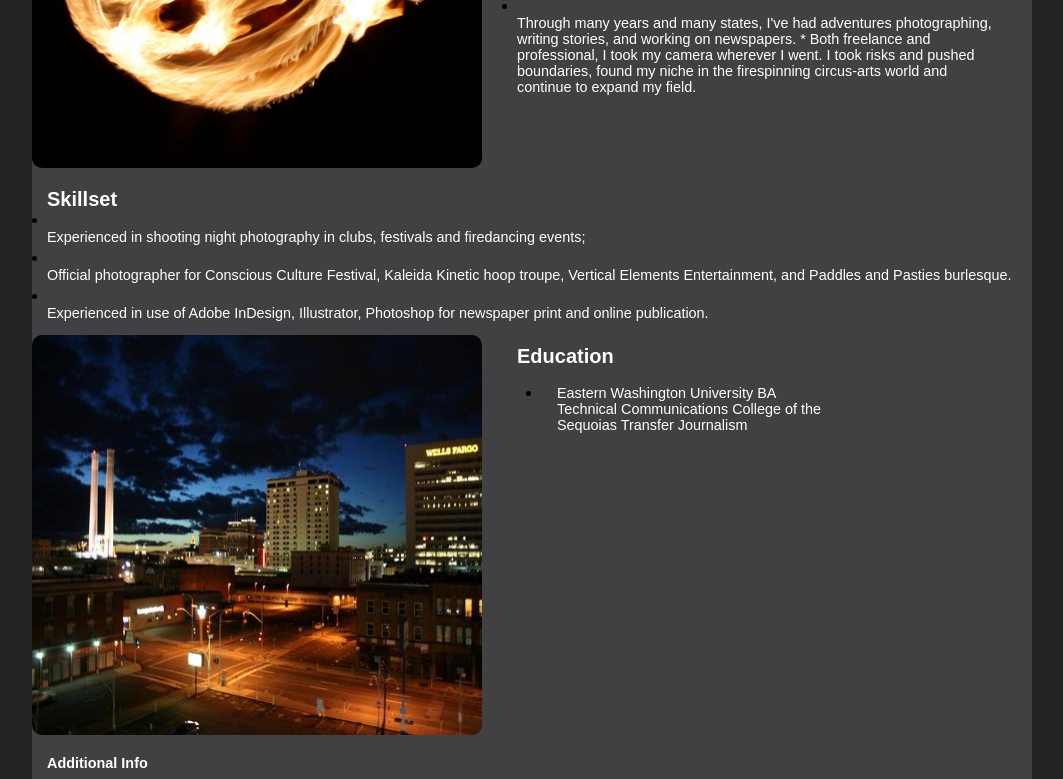
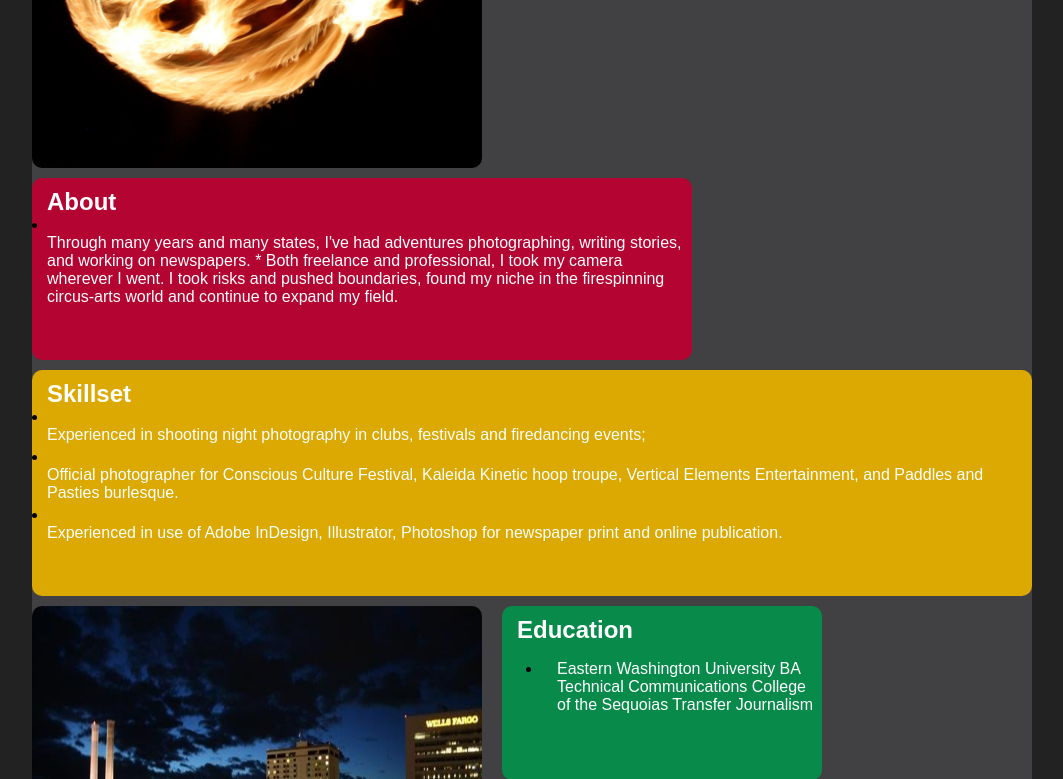
Before and after one commit to tericloth/p2-resume, a plain HTML site: page index.html in a window 1280 px wide. Shown: the part 392-1171 px from the top of the page, without its empty margins (108-1171 px from the left). Drawn offline with Linux system fonts and the light colour scheme.

Commit message:
coming together now!

```diff
--- a/css/styles.css
+++ b/css/styles.css
@@ -44,13 +44,13 @@ div {
 h2, h4 {
 	color: white;
 	margin: 10px 0 0px 15px;
-	font-size: 1.25em;
+	font-size: 1.5em;
 	display: block;
 }
 p,  h3, h5 {
 	color: white;
 	margin: 0 0 4px 15px;
-	font-size: .9em;
+	font-size: 1em;
 }
 
 .grid_1, .grid_2, .grid_3, .grid_4, .grid_5, .grid_6, .grid_7, .grid_8, .grid_9, .grid_10, .grid_11, .grid_12 {
@@ -71,8 +71,29 @@ p,  h3, h5 {
 	width: 1000px;
 }
 
+.about {
+	padding: 0 0 50px 0;
+	background: #B40431;
+	border-radius: 10px;
+}
 
+.skillset {
+	padding: 0 0 50px 0;
+	background: #DBA901;
+	border-radius: 10px;
+}
 
+.education {
+	padding: 0 0 50px 0;
+	background: #088A4B;
+	border-radius: 10px;
+}
+
+.titles {
+	padding: 0 0 50px 0;
+	background: #222222;
+	border-radius: 10px;
+}
 
 /* Show Grid */
 .showgrid {
--- a/index.html
+++ b/index.html
@@ -38,7 +38,7 @@
 
 </header>
 		<!-- 1st Column -->
-	<div class="grid_6 about">
+	<div class="grid_8 about">
 		<h2>About</h2></li>
 		<li><p>Through many years and many states, I&#39;ve had adventures photographing, writing stories, and working on newspapers. * Both freelance and professional, I took my camera wherever I went. I took risks and pushed boundaries, found my niche in the firespinning circus-arts world and continue to expand my field.</p>
 	</div>
@@ -53,10 +53,10 @@
 <!-- Second Row, 2nd Column -->
 	<div class="grid_12 skillset">
 			<h2>Skillset</h2></li>
-<li><p>Experienced in shooting night photography in clubs, festivals and firedancing events;</p></li>
-<li><p>Official photographer for Conscious Culture Festival, Kaleida Kinetic hoop troupe, Vertical Elements Entertainment, and Paddles and Pasties burlesque. </p></li>
-<li><p>Experienced in use of Adobe InDesign, Illustrator, Photoshop for newspaper print and online publication.</p></li>
-</ul>
+	<li><p>Experienced in shooting night photography in clubs, festivals and firedancing events;</p></li>
+	<li><p>Official photographer for Conscious Culture Festival, Kaleida Kinetic hoop troupe, Vertical Elements Entertainment, and Paddles and Pasties burlesque. </p></li>
+	<li><p>Experienced in use of Adobe InDesign, Illustrator, Photoshop for newspaper print and online publication.</p></li>
+	</ul>
 		</div>
 
 	<div>
@@ -65,8 +65,8 @@
 
 
 
-		<div class="grid_4">
-				<h2>Education</h2>
+		<div class="grid_4 education">
+	<h2>Education</h2>
 
 		<ul>
 		<li><p>Eastern Washington University BA Technical Communications College of the Sequoias Transfer Journalism</p>
```
